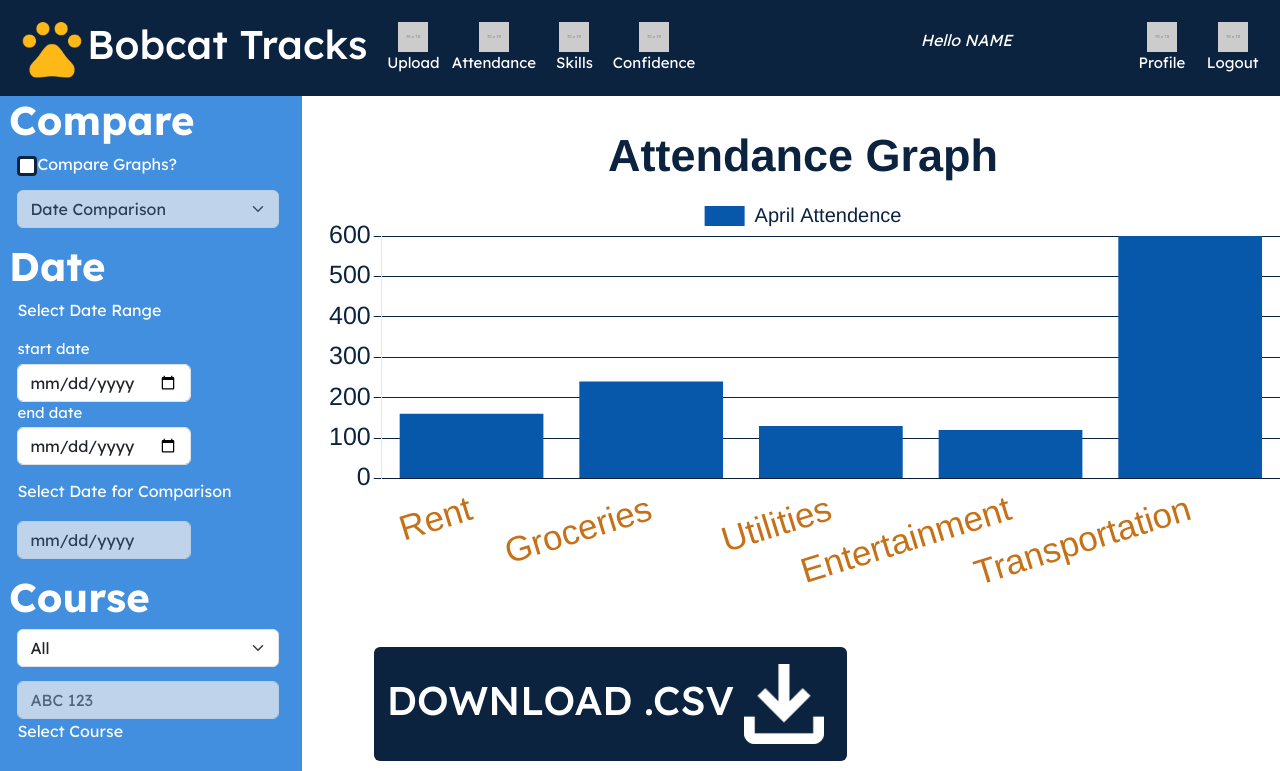
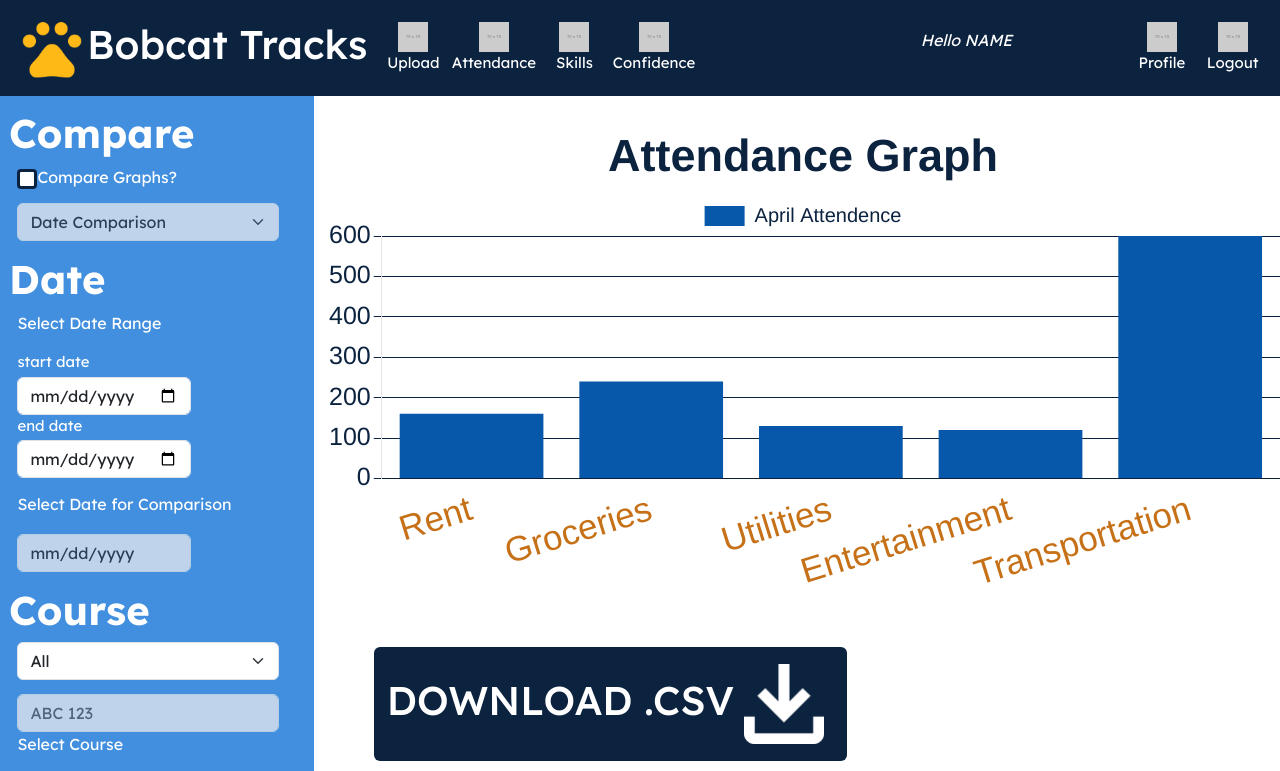
Before and after one commit to ecarl1/CapstoneProject, a React (Create React App) app in the folder bobcat-tracks/: page /attendance in a window 1280 px wide. Shown: the top 771 px of the page. Built offline with nearby package versions, Linux system fonts and the light colour scheme.

Commit message:
styling fixes

```diff
--- a/bobcat-tracks/src/components/AttendancePage.jsx
+++ b/bobcat-tracks/src/components/AttendancePage.jsx
@@ -157,9 +157,9 @@ class AttendancePage extends Component {
       <div>
         <NavBar />
 
-        <div className="attendance-page row">
+        <div className="attendance-page row ">
           {/* left menu component */}
-          <div className="col-lg-3">
+          <div className="col-lg-3 options">
             <PageOptions
               //page info
               pageName={this.state.pageName}
--- a/bobcat-tracks/src/custom.scss
+++ b/bobcat-tracks/src/custom.scss
@@ -171,6 +171,7 @@ h3 {
   background: #ffb81c !important;
   color: #0c2340 !important;
   border-radius: 5 !important;
+  border-width: 0px !important;
 }
 
 .submit-btn:hover {
@@ -296,7 +297,13 @@ h3 {
   padding-left: 3%;
   padding-right: 5%;
   color: #fff;
-  margin: 0%;
+  //margin: 0px;
+}
+
+.options {
+  //border: 1px solid red !important;
+  background: #418fde;
+  padding-top: 1%;
 }
 
 .input:disabled {
```
